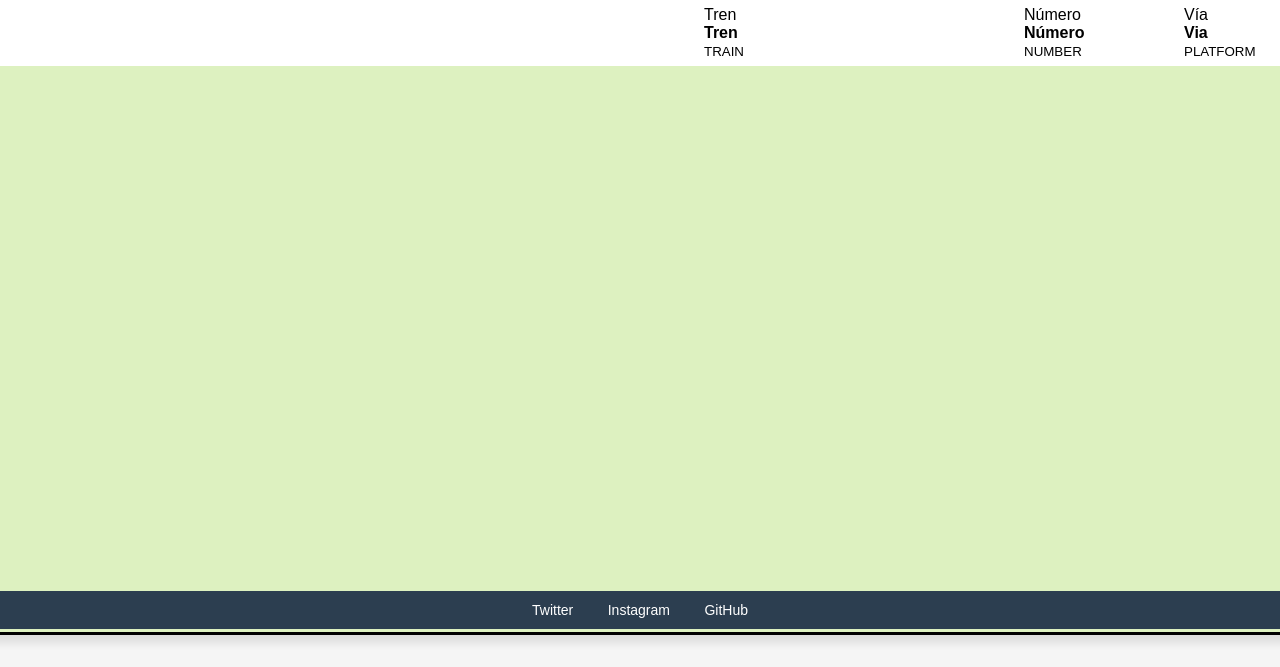
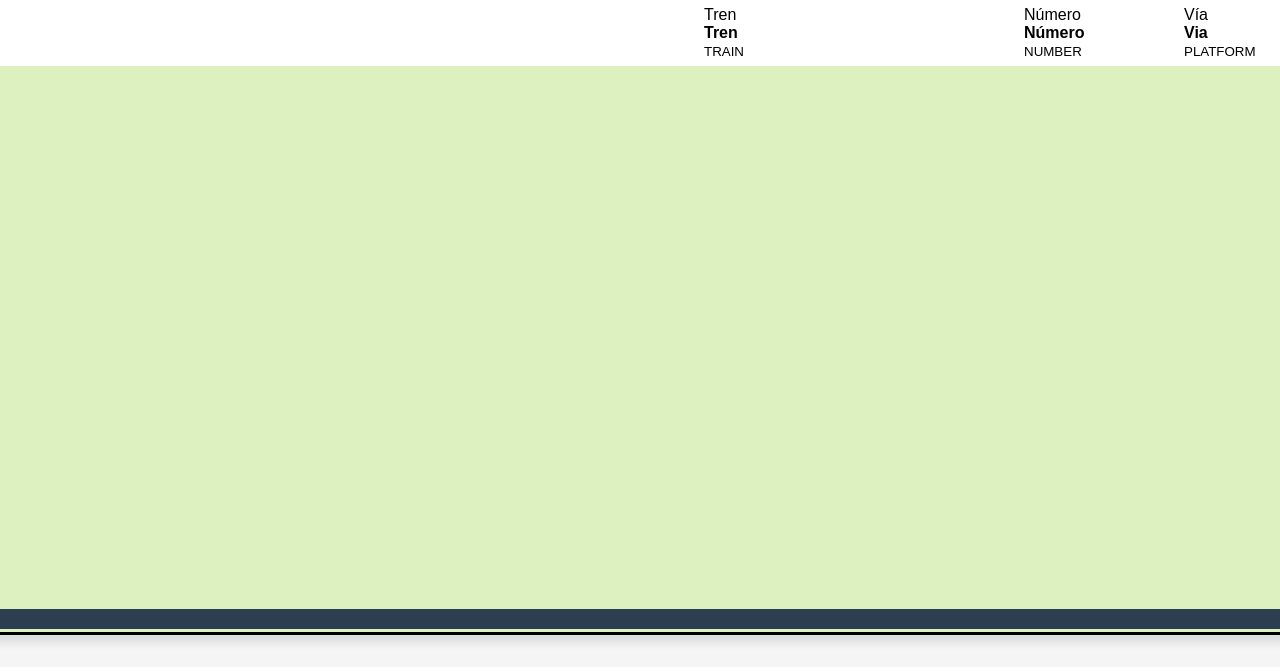
Before and after one commit to aleixraubert/aleixraubert.github.io, a plain HTML site: page pages/circulacions.html in a window 1280 px wide. Shown: the part 171-838 px from the top of the page. Drawn offline with Linux system fonts and the light colour scheme.

Commit message:
Update circulacions.html

```diff
--- a/pages/circulacions.html
+++ b/pages/circulacions.html
@@ -38,11 +38,6 @@
 
     <!-- Barra inferior de contacto -->
     <div class="contacte">
-        <ul>
-            <li><a href="https://x.com/AleixRaubert">Twitter</a></li>
-            <li><a href="https://www.instagram.com/raauuu.aleix/?hl=es">Instagram</a></li>
-            <li><a href="https://github.com/aleixraubert">GitHub</a></li>
-        </ul>
     </div>
 
     <script>
```
